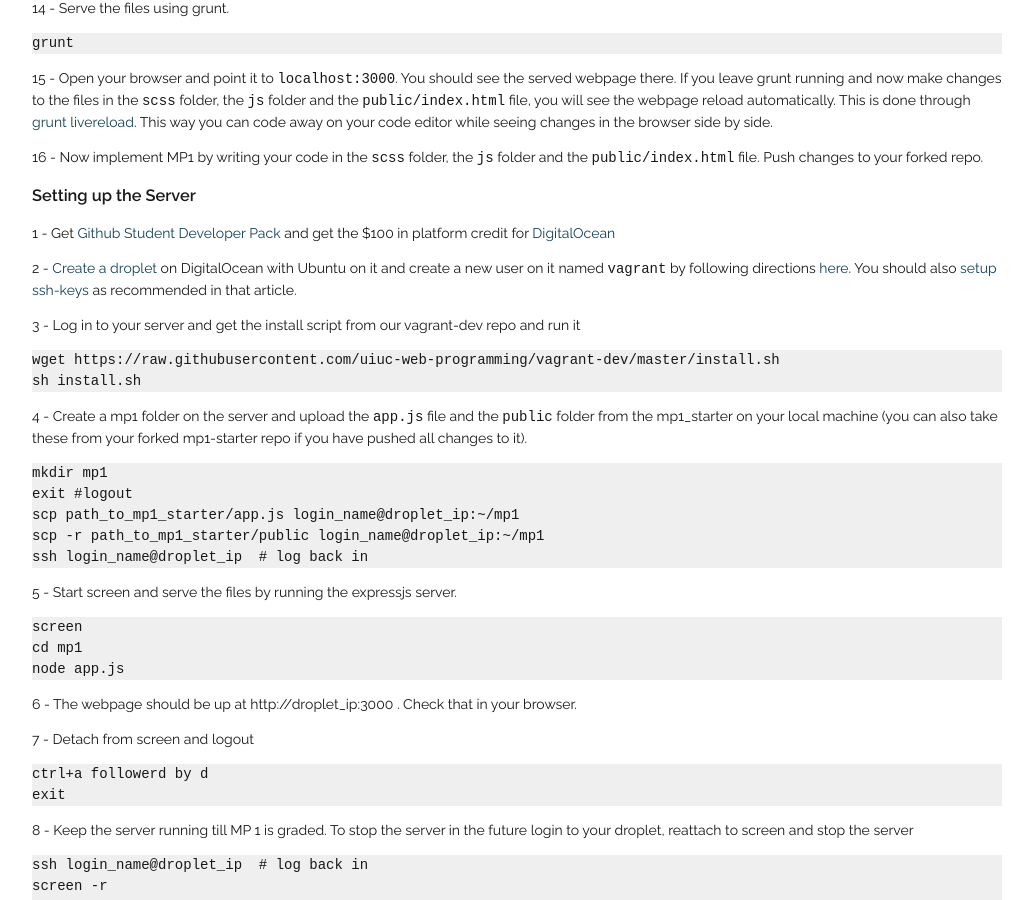
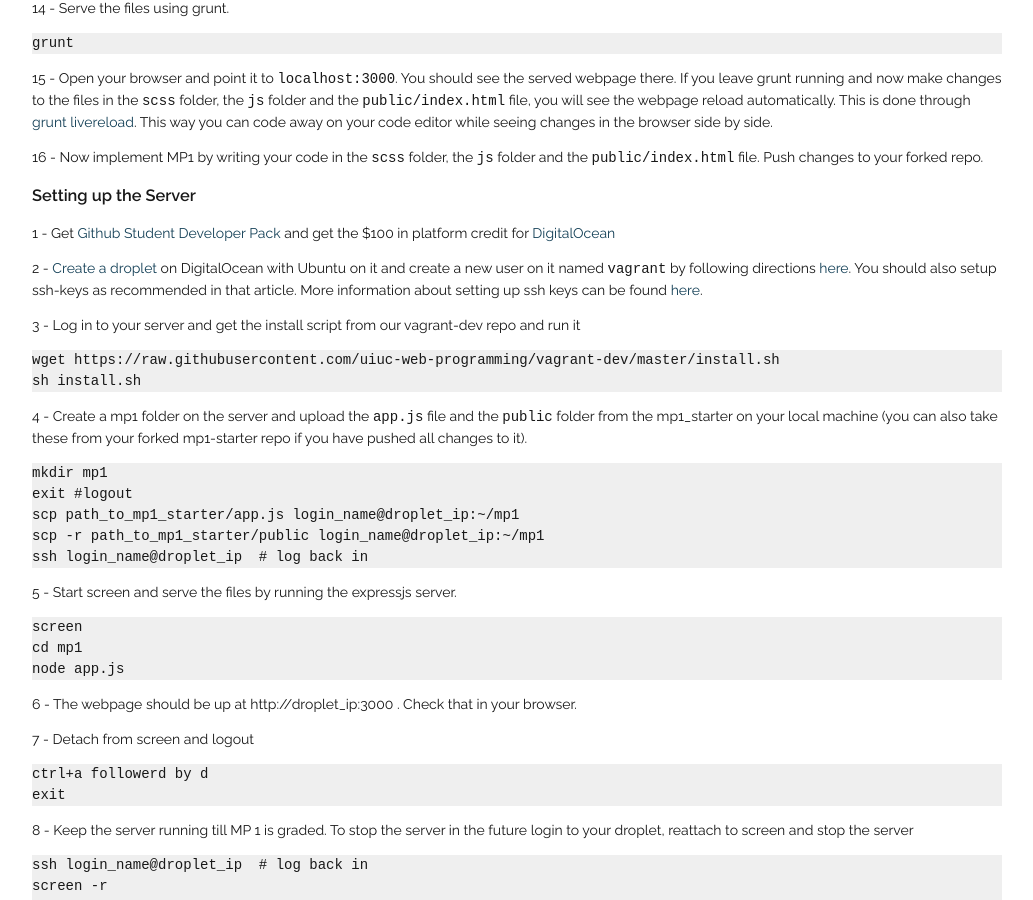
Before and after one commit to biplabdeka/fa2016, a Jekyll site: the page built from _posts/2015-1-28-Lab-1.md, in a window 1280 px wide and 900 px high, scrolled down 1519 px. Shown: the whole window, without its empty margins (123-1156 px from the left). Built offline with Jekyll 4.4.1, drawn with Linux system fonts in a browser that asks for light colours; nearby versions of some CDN libraries; Markdown is read by kramdown in place of the engine named in the settings.

Commit message:
Update 2015-1-28-Lab-1.md

```diff
--- a/_posts/2015-1-28-Lab-1.md
+++ b/_posts/2015-1-28-Lab-1.md
@@ -86,7 +86,7 @@
 
 1 - Get [Github Student Developer Pack](https://education.github.com/pack) and get the $100 in platform credit for [DigitalOcean](https://www.digitalocean.com/)
 
-2 - [Create a droplet](https://www.digitalocean.com/community/tutorials/how-to-create-your-first-digitalocean-droplet-virtual-server) on DigitalOcean with Ubuntu on it and create a new user on it named `vagrant` by following directions [here](https://www.digitalocean.com/community/tutorials/initial-server-setup-with-ubuntu-14-04).  You should also [setup ssh-keys](https://www.digitalocean.com/community/tutorials/how-to-set-up-ssh-keys--2) as recommended in that article.
+2 - [Create a droplet](https://www.digitalocean.com/community/tutorials/how-to-create-your-first-digitalocean-droplet-virtual-server) on DigitalOcean with Ubuntu on it and create a new user on it named `vagrant` by following directions [here](https://www.digitalocean.com/community/tutorials/initial-server-setup-with-ubuntu-14-04).  You should also setup ssh-keys as recommended in that article. More information about setting up ssh keys can be found [here](https://www.digitalocean.com/community/tutorials/how-to-set-up-ssh-keys--2).
 
 3 - Log in to your server and get the install script from our vagrant-dev repo and run it
 
```
